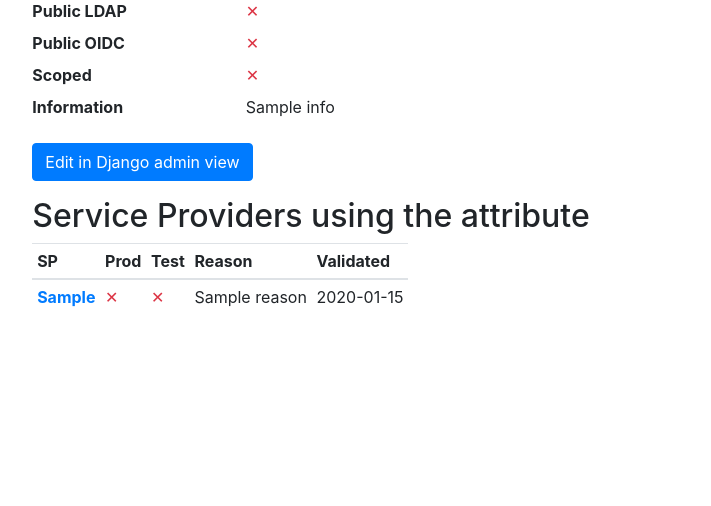
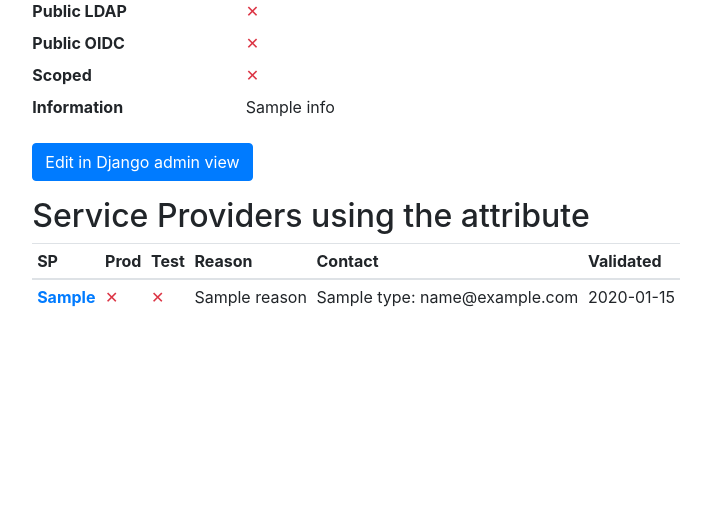
Before and after one commit to UniversityofHelsinki/sp-registry, a Django app: template rr/templates/rr/attribute_admin_view.html in a window 1280 px wide. Shown: the part 369-875 px from the top of the page, without its empty margins (196-907 px from the left). Run offline with Django 3.2, Linux system fonts and the light colour scheme; the template is opened without the code that fills it: most values are stand-ins (such as "Sample title", 1, 10 or a date in 2020); parts of the project's set-up code (start-up, migrations or seed data) failed here and were passed over; some libraries are stand-ins or nearby versions.

Commit message:
Add contacts to attribute admin view
Signed-off-by: Jukka Karvonen <jukka.karvonen@helsinki.fi>

```diff
--- a/rr/templates/rr/attribute_admin_view.html
+++ b/rr/templates/rr/attribute_admin_view.html
@@ -35,6 +35,7 @@
       <th scope="col">{% trans "Prod" %}</th>
       <th scope="col">{% trans "Test" %}</th>
       <th scope="col">{% trans "Reason" %}</th>
+      <th scope="col">{% trans "Contact" %}</th>
       <th scope="col">{% trans "Validated" %}</th>
     </tr>
   </thead>
@@ -45,6 +46,7 @@
       {% if object.sp.production %}<td class="text-success">&#10004;{% else %}<td class="text-danger">&#10005;{% endif %}</td>
       {% if object.sp.test %}<td class="text-success">&#10004;{% else %}<td class="text-danger">&#10005;{% endif %}</td>
       <td>{{ object.reason }}</td>
+      <td>{% for contact in object.sp.contacts.all %}{{ contact.type }}: {{ contact.email }}{% if not forloop.last %}<br>{% endif %}{% endfor %}</td>
       <td>{{ object.validated }}</td>
     </tr>
 {% empty %}
```
